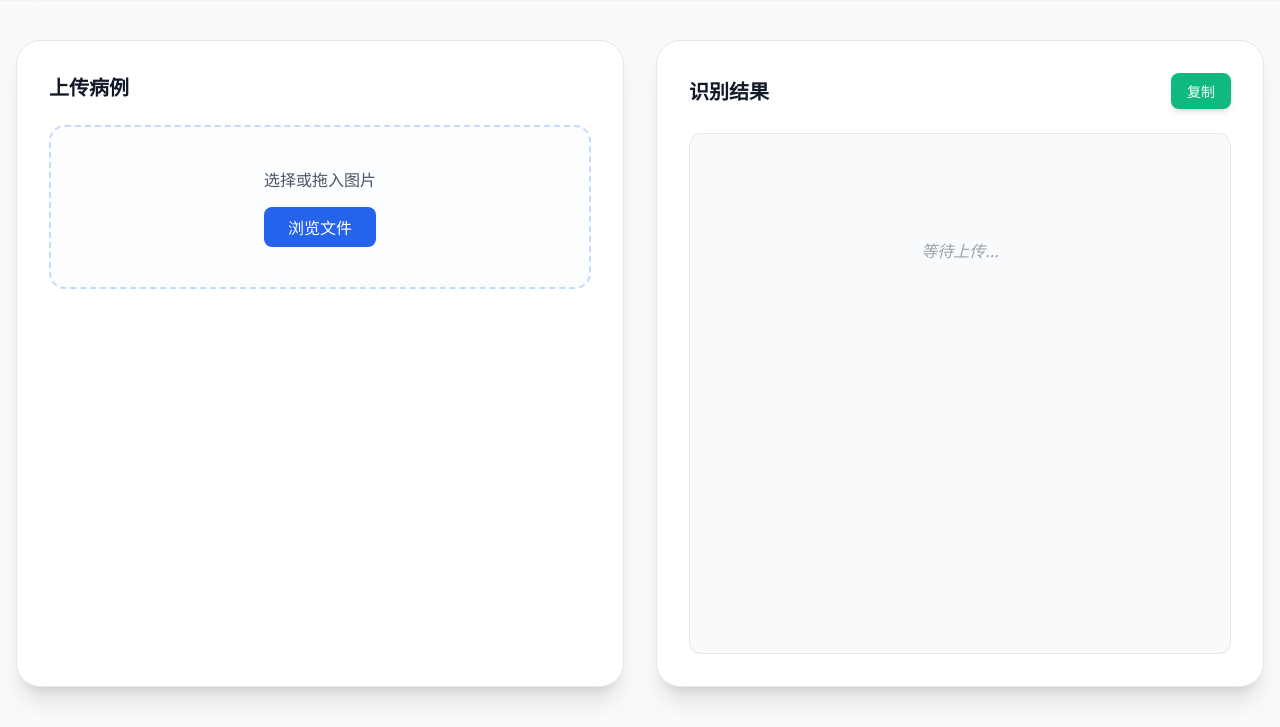
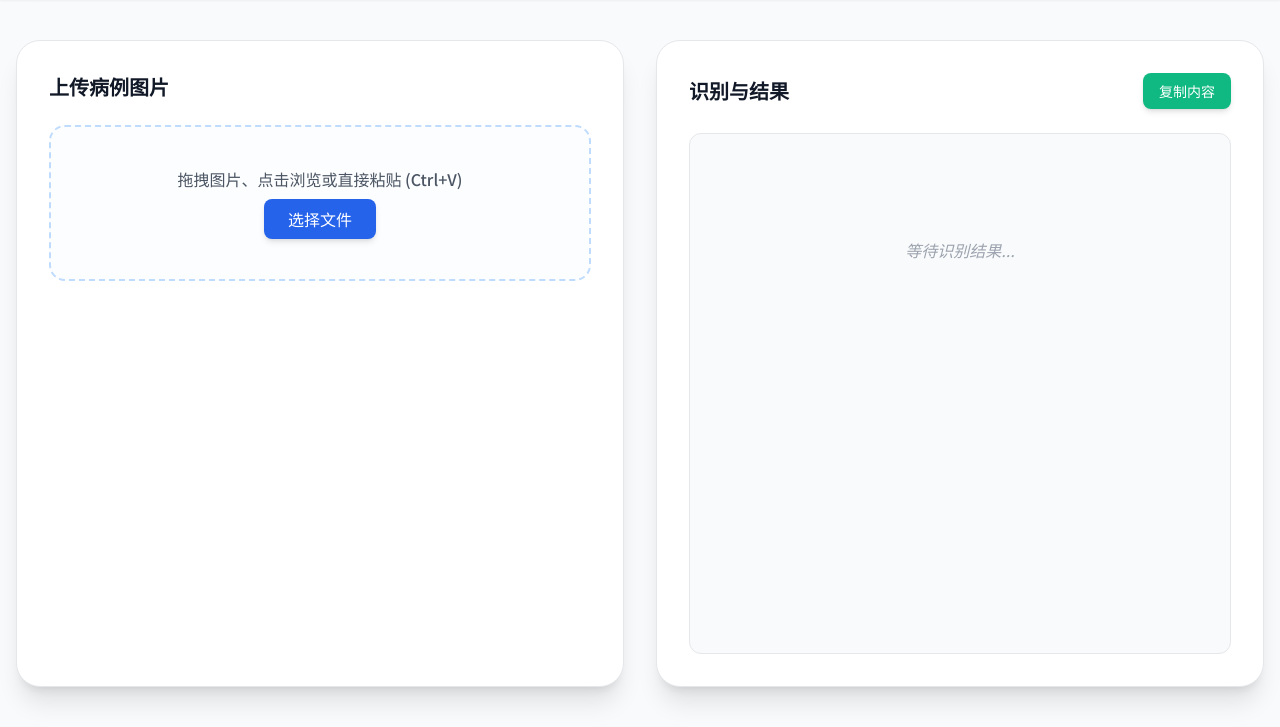
Before and after one commit to EEEEEEREN/medical-ocr, a Flask app: page / in a window 1280 px wide. Shown: the part 73-800 px from the top of the page. Run offline with Flask 3, Linux system fonts and the light colour scheme; some libraries are stand-ins or nearby versions.

Commit message:
Update index.html

```diff
--- a/templates/index.html
+++ b/templates/index.html
@@ -24,7 +24,7 @@
                     <svg id="theme-toggle-light-icon" class="hidden w-5 h-5" fill="currentColor" viewBox="0 0 20 20"><path d="M10 2a1 1 0 011 1v1a1 1 0 11-2 0V3a1 1 0 011-1zm4 8a4 4 0 11-8 0 4 4 0 018 0zm-.464 4.95l.707.707a1 1 0 001.414-1.414l-.707-.707a1 1 0 00-1.414 1.414zm2.12-10.607a1 1 0 010 1.414l-.706.707a1 1 0 11-1.414-1.414l.707-.707a1 1 0 011.414 0zM17 11a1 1 0 100-2h-1a1 1 0 100 2h1zm-7 4a1 1 0 011 1v1a1 1 0 11-2 0v-1a1 1 0 011-1zM5.05 6.464A1 1 0 106.465 5.05l-.708-.707a1 1 0 00-1.414 1.414l.707.707zm1.414 8.486l-.707.707a1 1 0 01-1.414-1.414l.707-.707a1 1 0 011.414 1.414zM4 11a1 1 0 100-2H3a1 1 0 000 2h1z"></path></svg>
                     <svg id="theme-toggle-dark-icon" class="hidden w-5 h-5" fill="currentColor" viewBox="0 0 20 20"><path d="M17.293 13.293A8 8 0 016.707 2.707a8.001 8.001 0 1010.586 10.586z"></path></svg>
                 </button>
-                <button id="output-lang-toggle" class="px-4 py-2 bg-blue-600 text-white rounded-lg text-sm font-medium hover:bg-blue-700 shadow-md active:scale-95">
+                <button id="output-lang-toggle" class="px-4 py-2 bg-blue-600 text-white rounded-lg text-sm font-medium hover:bg-blue-700 shadow-md active:scale-95 transition-transform">
                     <span>切换语言</span>
                 </button>
             </div>
@@ -33,30 +33,30 @@
 
     <main class="flex-1 max-w-7xl mx-auto w-full px-4 py-10 grid grid-cols-1 lg:grid-cols-2 gap-8">
         <div class="bg-white dark:bg-gray-800 rounded-3xl shadow-xl border dark:border-gray-700 p-8">
-            <h2 class="text-xl font-bold mb-6">上传病例</h2>
-            <div id="dropzone" class="border-2 border-dashed border-blue-200 dark:border-blue-800 rounded-2xl p-10 text-center cursor-pointer bg-blue-50/20">
+            <h2 class="text-xl font-bold mb-6">上传病例图片</h2>
+            <div id="dropzone" class="border-2 border-dashed border-blue-200 dark:border-blue-800 rounded-2xl p-10 text-center cursor-pointer transition-all bg-blue-50/20">
                 <input id="file-input" type="file" accept="image/*" class="hidden">
-                <p class="text-gray-600 dark:text-gray-400 mb-4">选择或拖入图片</p>
-                <button id="select-file-btn" class="px-6 py-2 bg-blue-600 text-white rounded-lg font-medium">浏览文件</button>
+                <p class="text-gray-600 dark:text-gray-400 mb-2 font-medium">拖拽图片、点击浏览或直接粘贴 (Ctrl+V)</p>
+                <button id="select-file-btn" class="px-6 py-2 bg-blue-600 text-white rounded-lg font-medium shadow-md">选择文件</button>
             </div>
             <div id="preview-container" class="mt-8 hidden">
-                <img id="preview-image" class="w-full rounded-xl shadow-lg border dark:border-gray-700">
+                <img id="preview-image" class="w-full rounded-xl shadow-lg border dark:border-gray-700 max-h-96 object-contain">
             </div>
         </div>
 
         <div class="bg-white dark:bg-gray-800 rounded-3xl shadow-xl border dark:border-gray-700 p-8 flex flex-col">
             <div class="flex justify-between items-center mb-6">
-                <h2 class="text-xl font-bold">识别结果</h2>
-                <button id="copy-btn" class="px-4 py-2 bg-emerald-500 text-white rounded-lg text-sm shadow-md">复制</button>
+                <h2 class="text-xl font-bold">识别与结果</h2>
+                <button id="copy-btn" class="px-4 py-2 bg-emerald-500 text-white rounded-lg text-sm shadow-md">复制内容</button>
             </div>
-            <div id="status-bar" class="hidden p-3 bg-blue-50 dark:bg-blue-900/20 rounded-lg mb-4 text-blue-600 text-sm">
+            <div id="status-bar" class="hidden p-3 bg-blue-50 dark:bg-blue-900/20 rounded-lg mb-4 text-blue-600 text-sm font-medium">
                 <span id="status-text">就绪</span>
             </div>
             <div id="result-content" class="flex-1 bg-gray-50 dark:bg-gray-900 rounded-xl p-6 overflow-y-auto border dark:border-gray-800 min-h-[300px]">
-                <p class="text-gray-400 italic text-center py-20">等待上传...</p>
+                <p class="text-gray-400 italic text-center py-20">等待识别结果...</p>
             </div>
         </div>
     </main>
-    <script src="/static/js/script.js?v=6.0"></script>
+    <script src="/static/js/script.js?v=7.0"></script>
 </body>
 </html>
```
